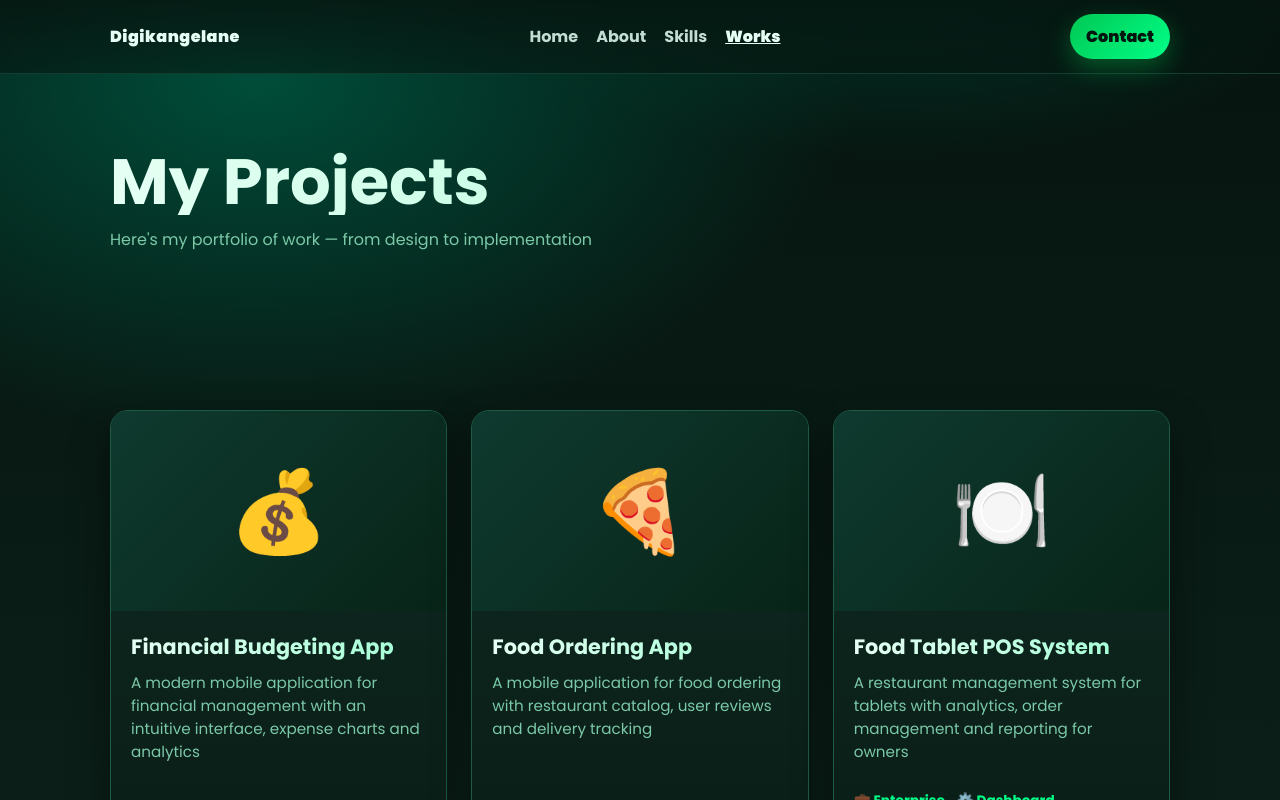
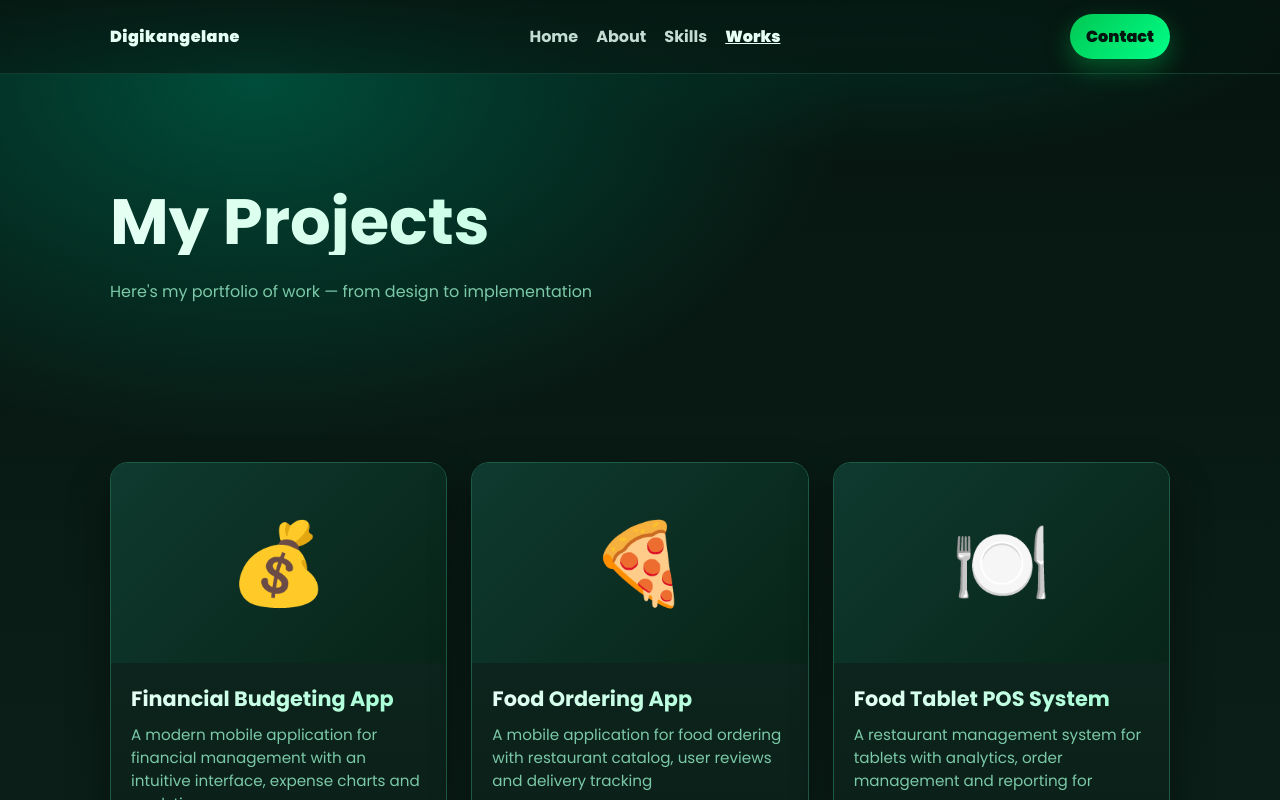
Before and after one commit to silveristhegoat/silveristhegoat.github.io, a plain HTML site: page works.html in a window 1280 px wide. Drawn offline with Linux system fonts and the light colour scheme.

Commit message:
Portfolio

```diff
--- a/Styles.css
+++ b/Styles.css
@@ -135,7 +135,7 @@
     max-width: 1100px;
     margin: 40px auto;
     margin-bottom: 280px;
-    padding: 40px 20px;
+    padding: 80px 20px 40px; /* more top padding so heading won't sit under fixed header */
     display: grid;
     grid-template-columns: 1.2fr 1fr;
     gap: 28px;
@@ -177,7 +177,7 @@
   .title {
     font-size: clamp(2rem, 6vw, 4rem);
     line-height: 1.05;
-    margin: 0 0 12px;
+    margin: 0 0 24px; /* more space below title to separate subtitle */
     background: linear-gradient(100deg, var(--text), #9fffd3);
     -webkit-background-clip: text;
     background-clip: text;
@@ -186,7 +186,7 @@
 
   .subtitle {
     color: var(--muted);
-    margin: 0 0 18px;
+    margin: 8px 0 18px; /* small top margin to lower paragraph beneath title */
   }
 
   .actions {
```
